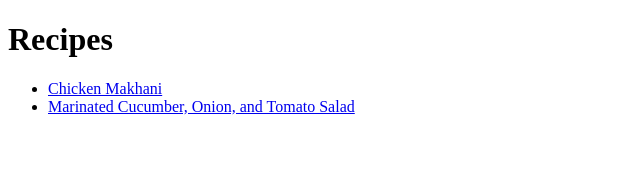
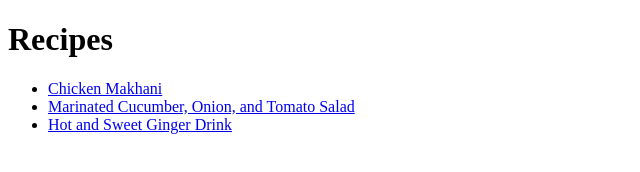
Before and after one commit to chaitanya02082000/odin-recipes2.0, a plain HTML site: page index.html in a window 1280 px wide. Shown: the whole page, without its empty margins (0-640 px from the left). Drawn offline with Linux system fonts and the light colour scheme.

Commit message:
add hlink to index.html to drinks.html

```diff
--- a/index.html
+++ b/index.html
@@ -9,7 +9,7 @@
     <h1>Recipes</h1>
    <ul><li> <a href="./recipes/chickenmakhani.html">Chicken Makhani</a></li>
     <li><a href="./recipes/salad.html">Marinated Cucumber, Onion, and Tomato Salad</a></li>
-
+    <li><a href="./recipes/drinks.html">Hot and Sweet Ginger Drink</a></li>
 
 
 </ul>
```
